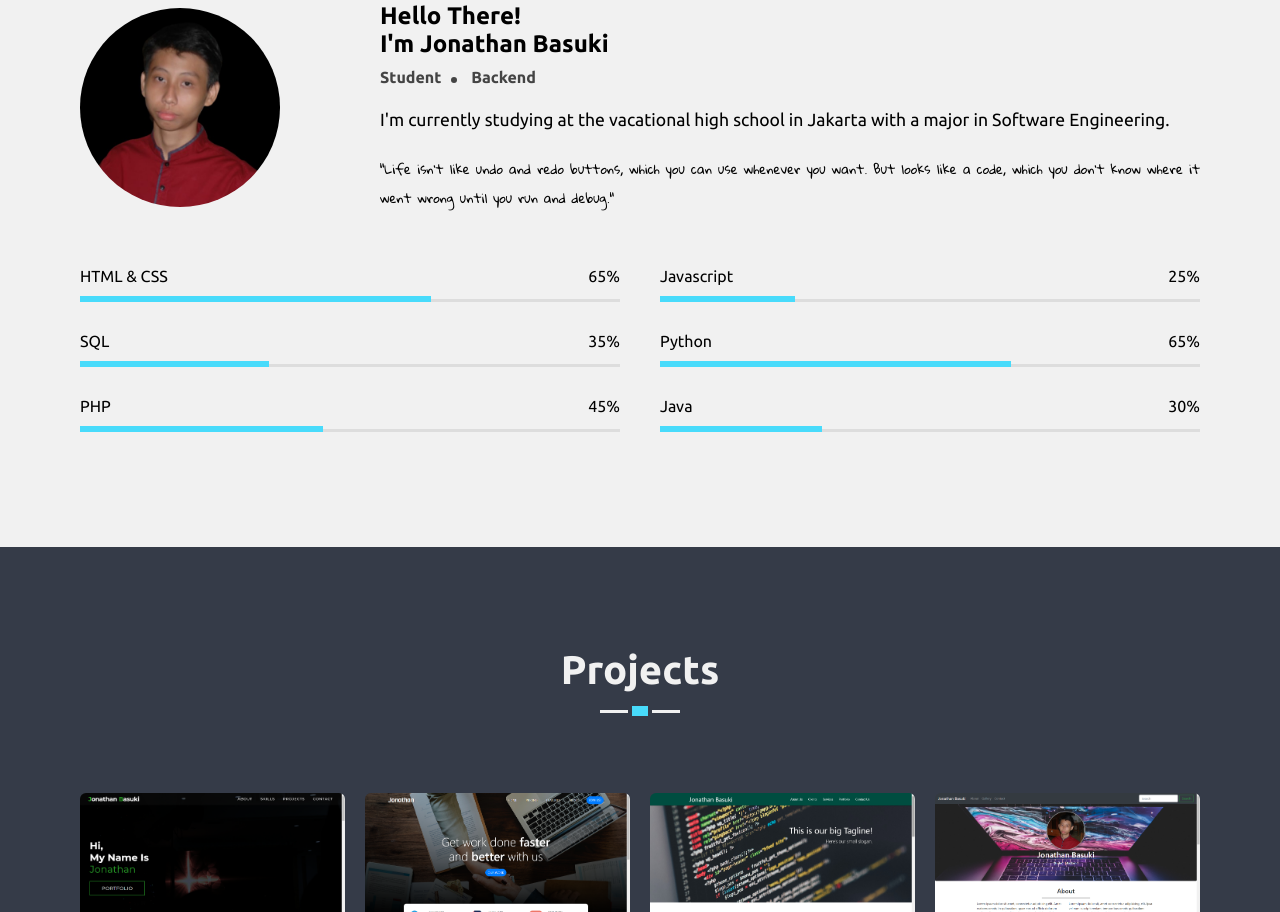
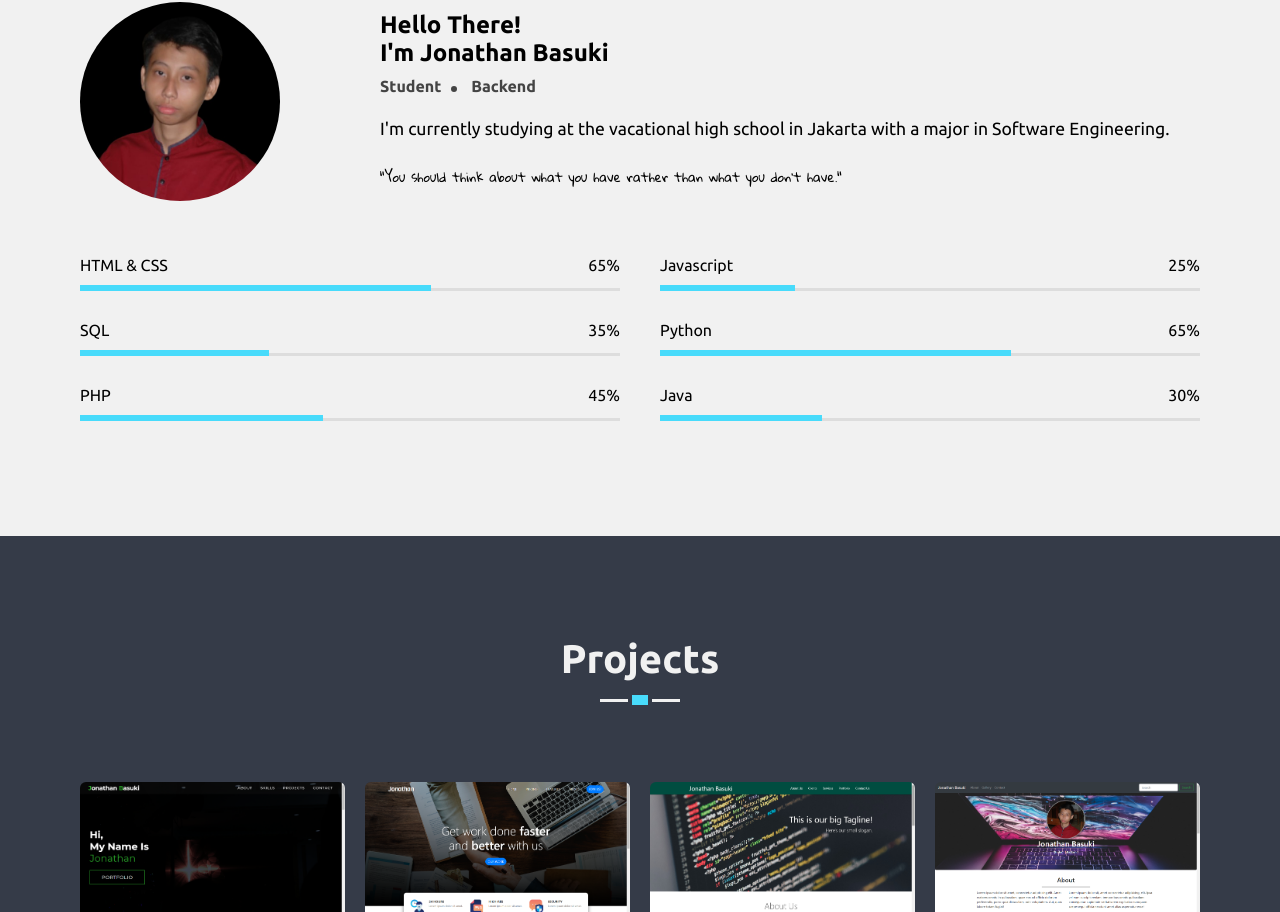
Before and after one commit to jonathanbasuki/jonathanbasuki.github.io, a plain HTML site: page index.html in a window 1280 px wide. Shown: the part 1044-1956 px from the top of the page. Drawn offline with nearby package versions, Linux system fonts and the light colour scheme.

Commit message:
new quote

```diff
--- a/index.html
+++ b/index.html
@@ -96,9 +96,7 @@
               with a major in Software Engineering.
             </p>
             <p class="quote">
-              "Life isn't like undo and redo buttons, which you can use whenever
-              you want. But looks like a code, which you don't know where it
-              went wrong until you run and debug."
+              "You should think about what you have rather than what you don't have."
             </p>
           </div>
         </div>
```
